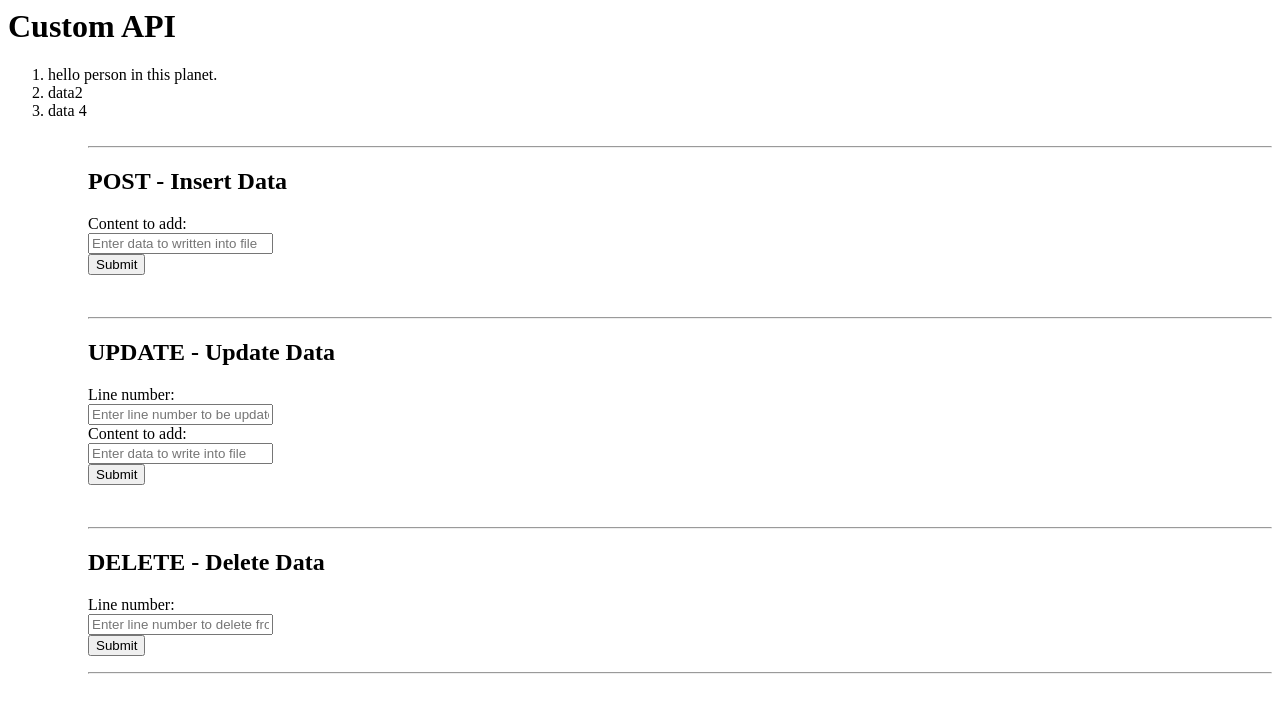
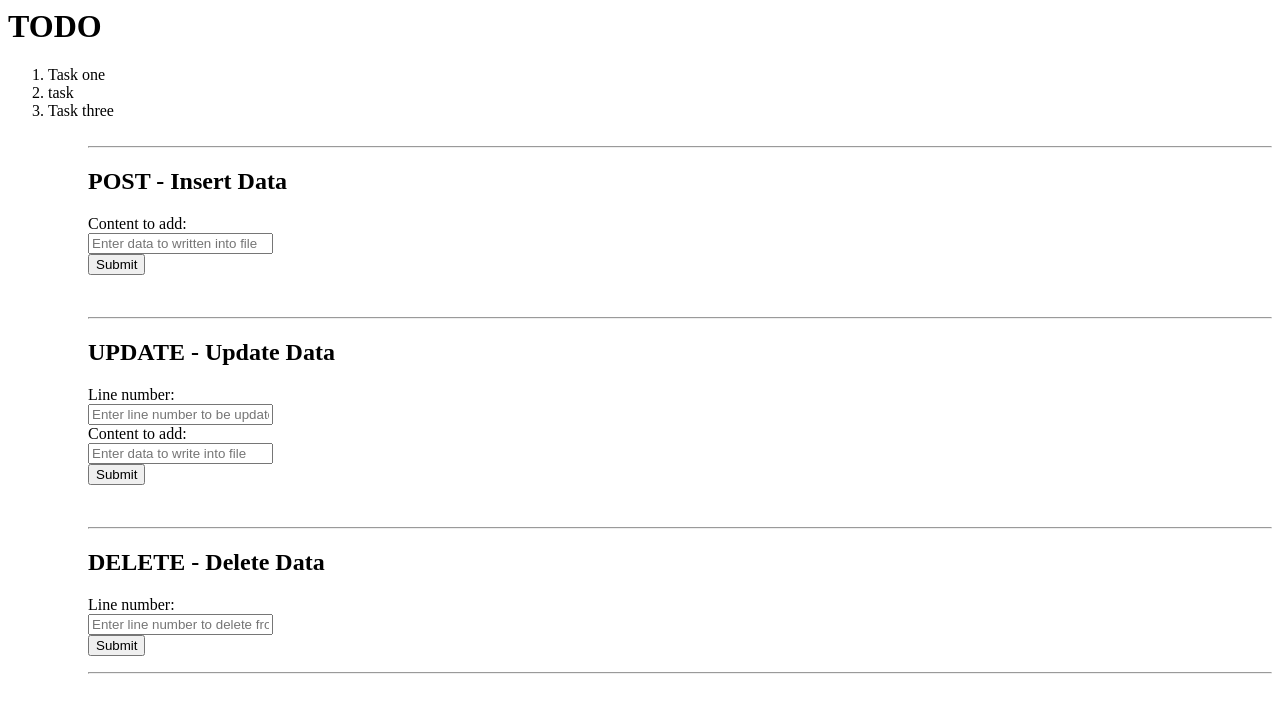
Before and after one commit to Rahul-Bhargav/node-training, a website: page server-excercises/index.html in a window 1280 px wide. Drawn offline with Linux system fonts and the light colour scheme.

Commit message:
Changes to TODO

```diff
--- a/server-excercises/index.html
+++ b/server-excercises/index.html
@@ -1,7 +1,7 @@
 <html>
 <body>
-<h1>Custom API</h1>
-<ol><li>hello person in this planet.</li><li>data2</li><li>data 4</li><ol>
+<h1>TODO</h1>
+<ol><li>Task one </li><li>task</li><li>Task three</li><ol>
 <br>
 <hr>
 <h2>POST - Insert Data</h2>
```
